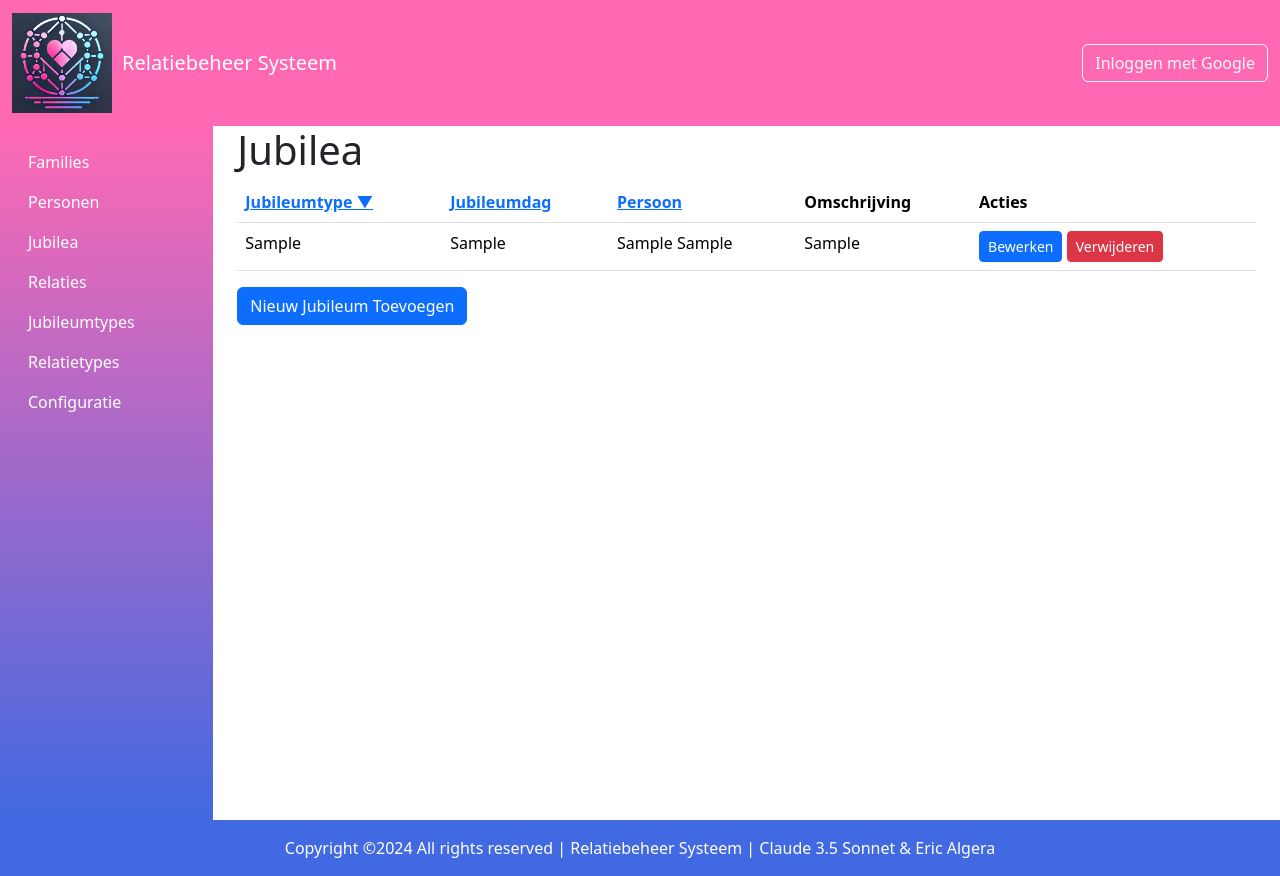
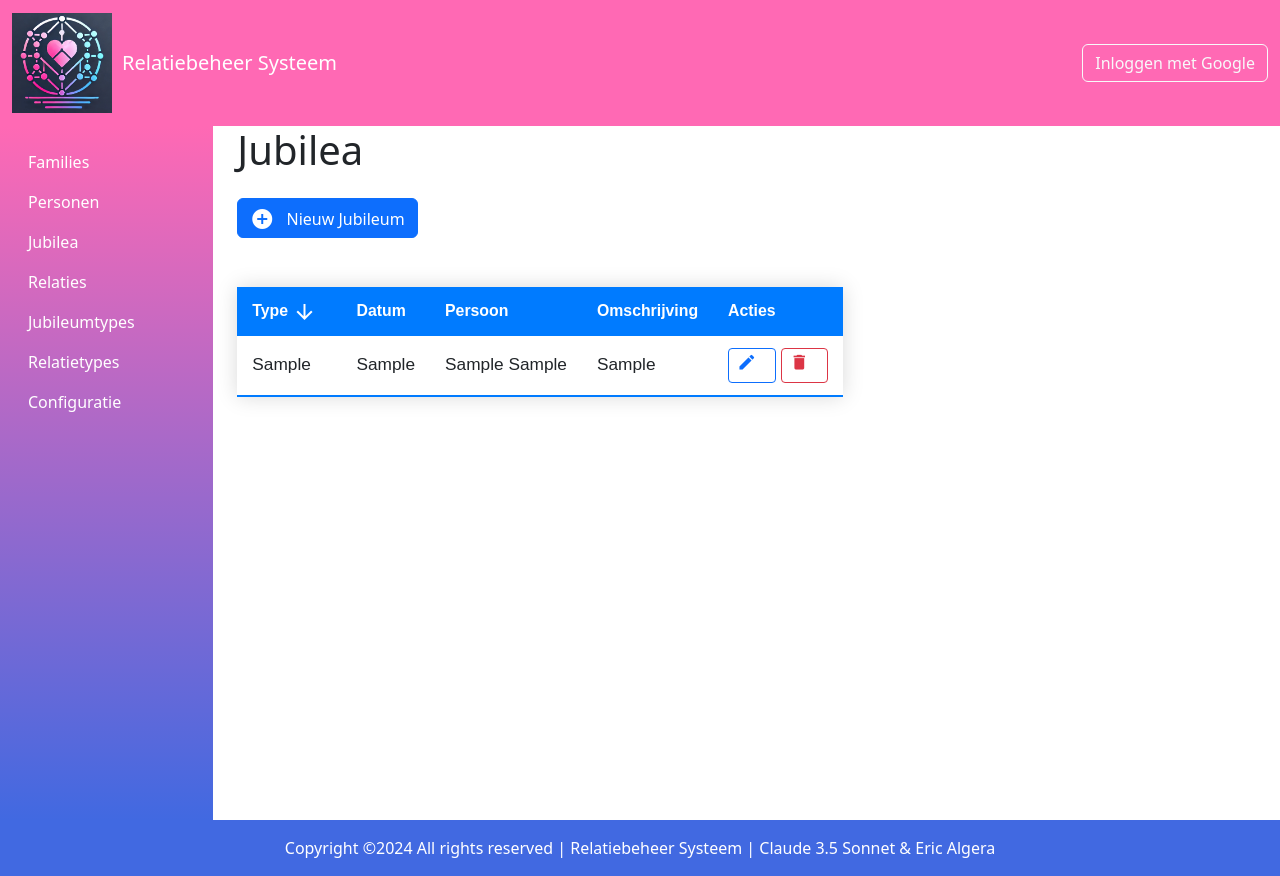
Before and after one commit to ealgera/My_Relations, a FastAPI app: a page that uses templates/jubilea.html in a window 1280 px wide. Run offline with FastAPI, Linux system fonts and the light colour scheme; tables that the repository leaves empty hold one stand-in row (values such as "Sample post").

Commit message:
Styling van diverse onderdelen aangepast.

```diff
--- a/app/routes/jubilea.py
+++ b/app/routes/jubilea.py
@@ -130,7 +130,7 @@ async def update_jubileum(
 @router.get("/{jubileum_id}/delete", name="delete_jubileum")
 @login_required
 @role_required(["Administrator", "Beheerder"])
-async def delete_jubileum(jubileum_id: int, session: Session = Depends(get_session)):
+async def delete_jubileum(request: Request, jubileum_id: int, session: Session = Depends(get_session)):
     jubileum = session.get(Jubilea, jubileum_id)
     if not jubileum:
         raise HTTPException(status_code=404, detail="Jubileum niet gevonden")
--- a/static/css/custom.css
+++ b/static/css/custom.css
@@ -90,3 +90,37 @@ body {
 .dropdown-menu-dark {
     background: linear-gradient(to bottom, #4169e1, #3a5fc8);
 }
+
+table.styled-table {
+    border-collapse: collapse;
+    margin: 25px 0;
+    font-size: 0.9em;
+    font-family: sans-serif;
+    min-width: 400px;
+    box-shadow: 0 0 20px rgba(0, 0, 0, 0.15);
+}
+
+table.styled-table thead tr {
+    background-color: #007bff;
+    color: #ffffff;
+    text-align: left;
+    font-size: 1.1em;
+}
+
+table.styled-table th,
+table.styled-table td {
+    padding: 12px 15px;
+}
+
+table.styled-table tbody tr {
+    border-bottom: 1px solid #dddddd;
+    font-size: 1.2em;
+}
+
+table.styled-table tbody tr:nth-of-type(even) {
+    background-color: #f3f3f3;
+}
+
+table.styled-table tbody tr:last-of-type {
+    border-bottom: 2px solid #007bff;
+}
--- a/templates/jubilea.html
+++ b/templates/jubilea.html
@@ -1,30 +1,38 @@
 {% extends "index.html" %}
 
 {% block content %}
-<h1>Jubilea</h1>
+<h1 class="mb-4">Jubilea</h1>
 
-<table class="table">
+<a href="{{ url_for('new_jubileum') }}" class="btn btn-primary mb-4 me-2">
+    <i class="material-icons align-middle me-2">add_circle</i>
+    <span class="align-middle">Nieuw Jubileum</span>
+</a>
+
+<table class="styled-table">
     <thead>
-        <tr>
+        <tr style="background-color: #007bff; color: #ffffff; font-size: 1.1em;">
             <th>
-                <a href="/jubilea?sort=jubileumtype"
-                   class="{% if current_sort == 'jubileumtype' %}text-primary{% endif %}">
-                    Jubileumtype
-                    {% if current_sort == 'jubileumtype' %}&#9660;{% endif %}
+                <a href="{{ url_for('list_jubilea') }}?sort=jubileumtype" class="text-white text-decoration-none">
+                    Type
+                    {% if current_sort == 'jubileumtype' %}
+                        <i class="material-icons align-middle">arrow_downward</i>
+                    {% endif %}
                 </a>
             </th>
             <th>
-                <a href="/jubilea?sort=jubileumdag"
-                   class="{% if current_sort == 'jubileumdag' %}text-primary{% endif %}">
-                    Jubileumdag
-                    {% if current_sort == 'jubileumdag' %}&#9660;{% endif %}
+                <a href="{{ url_for('list_jubilea') }}?sort=jubileumdag" class="text-white text-decoration-none">
+                    Datum
+                    {% if current_sort == 'jubileumdag' %}
+                        <i class="material-icons align-middle">arrow_downward</i>
+                    {% endif %}
                 </a>
             </th>
             <th>
-                <a href="/jubilea?sort=persoon"
-                   class="{% if current_sort == 'persoon' %}text-primary{% endif %}">
+                <a href="{{ url_for('list_jubilea') }}?sort=persoon" class="text-white text-decoration-none">
                     Persoon
-                    {% if current_sort == 'persoon' %}&#9660;{% endif %}
+                    {% if current_sort == 'persoon' %}
+                        <i class="material-icons align-middle">arrow_downward</i>
+                    {% endif %}
                 </a>
             </th>
             <th>Omschrijving</th>
@@ -33,7 +41,7 @@
     </thead>
     <tbody>
         {% for jubileum in jubilea %}
-        <tr>
+        <tr style="font-size: 1.2em;"">
             <td>{{ jubileum.jubileumtype }}</td>
             <td>{{ jubileum.jubileumdag }}</td>
             {% if jubileum.persoon %}
@@ -43,13 +51,50 @@
             {% endif %}
             <td>{{ jubileum.omschrijving }}</td>
             <td>
-                <a href="{{ url_for('edit_jubileum', jubileum_id=jubileum.id) }}" class="btn btn-sm btn-primary">Bewerken</a>
-                <a href="{{ url_for('delete_jubileum', jubileum_id=jubileum.id) }}" class="btn btn-sm btn-danger" onclick="return confirm('Weet je zeker dat je dit jubileum wilt verwijderen?')">Verwijderen</a>
+                <a href="{{ url_for('edit_jubileum', jubileum_id=jubileum.id) }}" class="btn btn-sm btn-outline-primary" title="Bewerken">
+                    <i class="material-icons" style="font-size: 1.4em;">edit</i>
+                </a>
+                <a href="{{ url_for('delete_jubileum', jubileum_id=jubileum.id) }}" class="btn btn-sm btn-outline-danger" onclick="return confirm('Weet je zeker dat je dit jubileum wilt verwijderen?')" title="Verwijderen">
+                    <i class="material-icons" style="font-size: 1.4em;">delete</i>
+                </a>
             </td>
         </tr>
         {% endfor %}
     </tbody>
 </table>
 
-<a href="{{ url_for('new_jubileum') }}" class="btn btn-primary">Nieuw Jubileum Toevoegen</a>
+<style>
+.styled-table {
+    border-collapse: collapse;
+    margin: 25px 0;
+    font-size: 0.9em;
+    font-family: sans-serif;
+    min-width: 400px;
+    box-shadow: 0 0 20px rgba(0, 0, 0, 0.15);
+}
+
+.styled-table thead tr {
+    background-color: #009879;
+    color: #ffffff;
+    text-align: left;
+}
+
+.styled-table th,
+.styled-table td {
+    padding: 12px 15px;
+}
+
+.styled-table tbody tr {
+    border-bottom: 1px solid #dddddd;
+}
+
+.styled-table tbody tr:nth-of-type(even) {
+    background-color: #f3f3f3;
+}
+
+.styled-table tbody tr:last-of-type {
+    border-bottom: 2px solid #007bff;;
+}
+</style>
+
 {% endblock %}
```
Also changed, not shown: templates/jubileumtypes.html (+49 -7 lines), templates/personen.html (+53 -28 lines), templates/relaties.html (+17 -7 lines), templates/relatietypes.html (+49 -7 lines).
